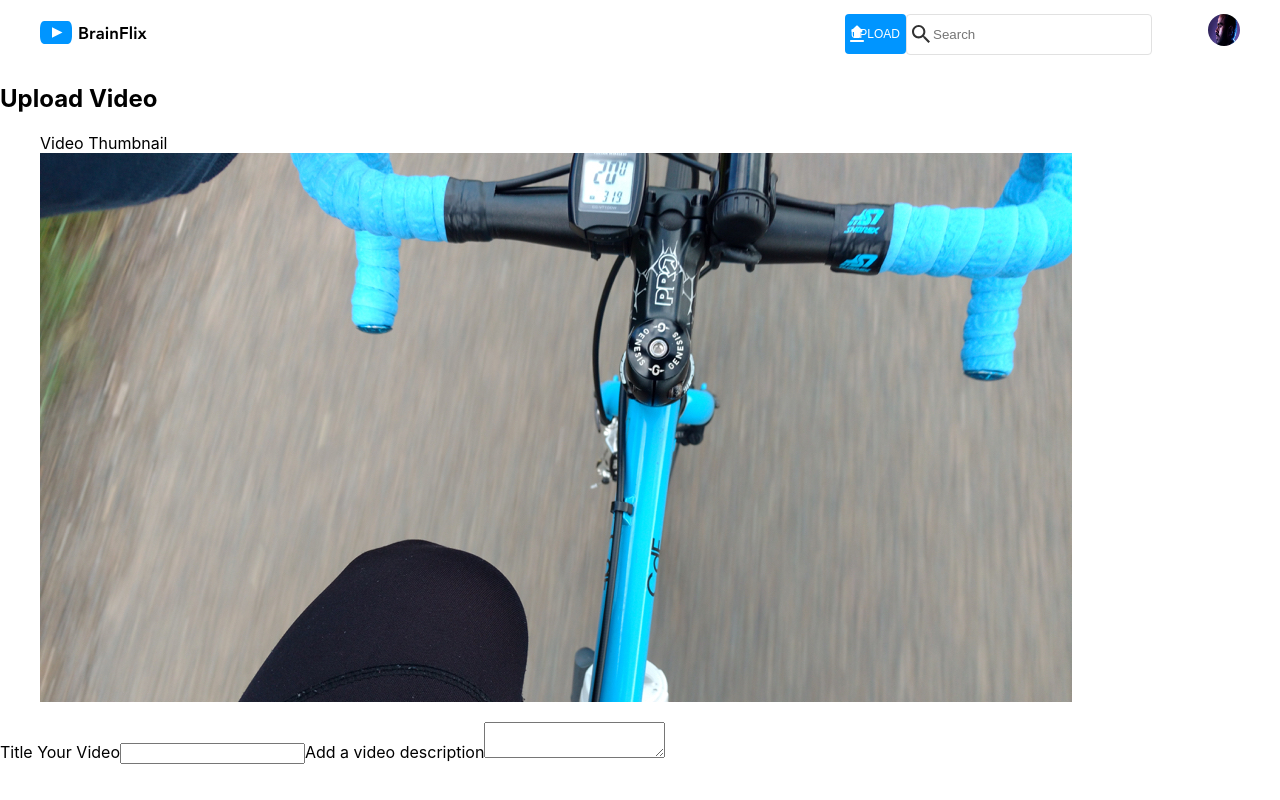
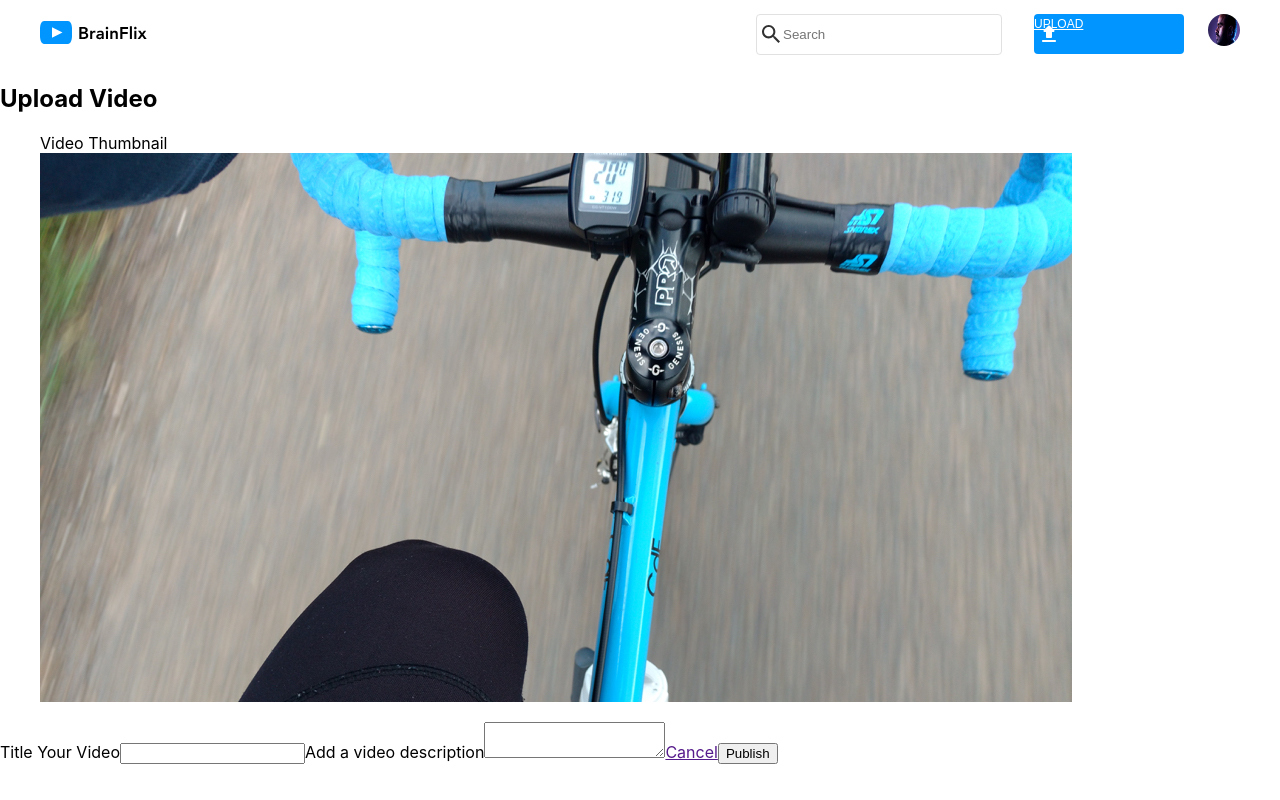
Before and after one commit to LamiSaadat/lamisa-saadat-brainflix, a React (Create React App) app: page /upload in a window 1280 px wide. Built offline with nearby package versions, Linux system fonts and the light colour scheme; a web font is replaced by a local one.

Commit message:
Update form button functionality on upload page

```diff
--- a/src/components/Comments/Comments.js
+++ b/src/components/Comments/Comments.js
@@ -2,9 +2,6 @@ import { convertTimeToDate } from "../../utils/utils";
 import "./Comments.scss";
 
 function Comments({ comments }) {
-  // let comments = selectedVideo.comments;
-  console.log(comments);
-
   return (
     <section className="comments">
       {comments.map((comment) => {
--- a/src/components/NavBar/NavBar.js
+++ b/src/components/NavBar/NavBar.js
@@ -9,7 +9,7 @@ function NavBar() {
       <nav className="nav">
         <div className="nav-left">
           {/* changed a tags to Link tags */}
-          <Link to="/">
+          <Link to="/" className="link">
             <img
               className="nav-left__logo"
               src={logo}
@@ -24,8 +24,8 @@ function NavBar() {
             placeholder="Search"
           ></input>
           <img className="nav-right__icon" src={icon} alt="user icon"></img>
-          <Link to="/upload">
-            <button className="nav-right__upload-btn">Upload</button>
+          <Link to="/upload" className="nav-right__upload-btn link">
+            Upload
           </Link>
         </div>
       </nav>
--- a/src/components/VideoQueue/VideoQueue.js
+++ b/src/components/VideoQueue/VideoQueue.js
@@ -8,18 +8,14 @@ const VideoQueue = ({
   return (
     <section className="video-queue">
       <h2 className="video-queue__title">Next Videos</h2>
-      <ul>
+
       {videos.map((video) => {
         return (
-            <li
-              className="video-card"
-              // onClick={() => {
-              //   handleVideoSelection(video.id);
-              // }}
+          <Link
+            to={`/video/${video.id}`}
+            className="video-card link"
             key={video.id}
           >
-              {" "}
-              <Link to={`/video/${video.id}`}>
             <img
               className="video-card__image"
               src={video.image}
@@ -30,10 +26,8 @@ const VideoQueue = ({
               <p className="video-card__channel">{video.channel}</p>
             </div>
           </Link>
-            </li>
         );
       })}
-      </ul>
     </section>
   );
 };
--- a/src/pages/Home/Home.js
+++ b/src/pages/Home/Home.js
@@ -1,7 +1,7 @@
 import "./Home.scss";
 import VideoDisplay from "../../components/VideoDisplay";
 import VideoData from "../../components/VideoData";
-// import VideoForm from "../../components/VideoForm/VideoForm";
+import VideoForm from "../../components/VideoForm/VideoForm";
 import Comments from "../../components/Comments";
 import VideoQueue from "../../components/VideoQueue";
 import React from "react";
@@ -59,6 +59,10 @@ class Home extends React.Component {
 
     const { image, comments } = activeVideo;
 
+    const filteredVideos = this.state.videos.filter((videos) => {
+      return videos.id !== this.state.activeVideo.id;
+    });
+
     return (
       <>
         {/*VIDEO DISPLAY COMPONENT*/}
@@ -68,16 +72,16 @@ class Home extends React.Component {
             {/* VIDEO DATA COMPONENT */}
             <VideoData activeVideo={activeVideo} />
             {/* VIDEO FORM COMPONENT */}
-            {/* <VideoForm
+            <VideoForm
             // selectedVideo={this.state.selectedVideo}
-            /> */}
+            />
             {/* VIDEO COMMENTS COMPONENT */}
             <Comments comments={comments} />
             {/* VIDEO QUEUE COMPONENT */}
           </div>
           <div className="video-queue-wrapper">
             <VideoQueue
-              videos={videos}
+              videos={filteredVideos}
               // videos={nonSelectedVideo}
               // handleVideoSelection={this.handleVideoSelection}
             />
--- a/src/pages/Upload/Upload.js
+++ b/src/pages/Upload/Upload.js
@@ -1,7 +1,14 @@
 import "./Upload.scss";
 import thumbnail from "../../assets/images/Upload-video-preview.jpg";
+import { Link } from "react-router-dom";
 
-function Upload() {
+function Upload(props) {
+  function formSubmit(event) {
+    event.preventDefault();
+    alert("Video uploaded successfully!");
+    props.history.push("/");
+  }
+
   return (
     <section className="upload">
       <h1>Upload Video</h1>
@@ -9,7 +16,7 @@ function Upload() {
         <figcaption>Video Thumbnail</figcaption>
         <img src={thumbnail}></img>
       </figure>
-      <form className="upload__form">
+      <form className="upload__form" onSubmit={formSubmit}>
         <label>
           Title Your Video
           <input></input>
@@ -18,6 +25,8 @@ function Upload() {
           Add a video description
           <textarea></textarea>
         </label>
+        <Link className="link">Cancel</Link>
+        <button type="submit">Publish</button>
       </form>
     </section>
   );
```
Lines whose indentation alone changed are shown as unchanged.
